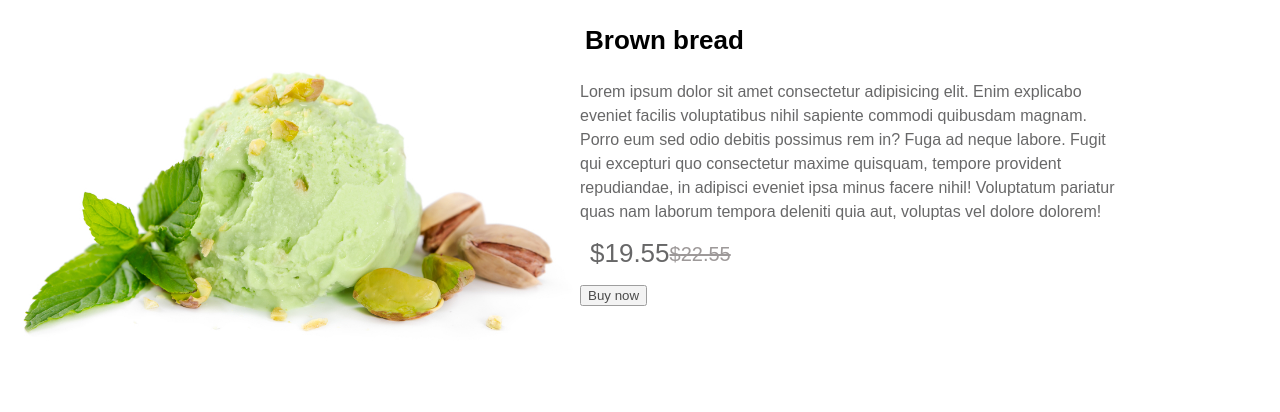
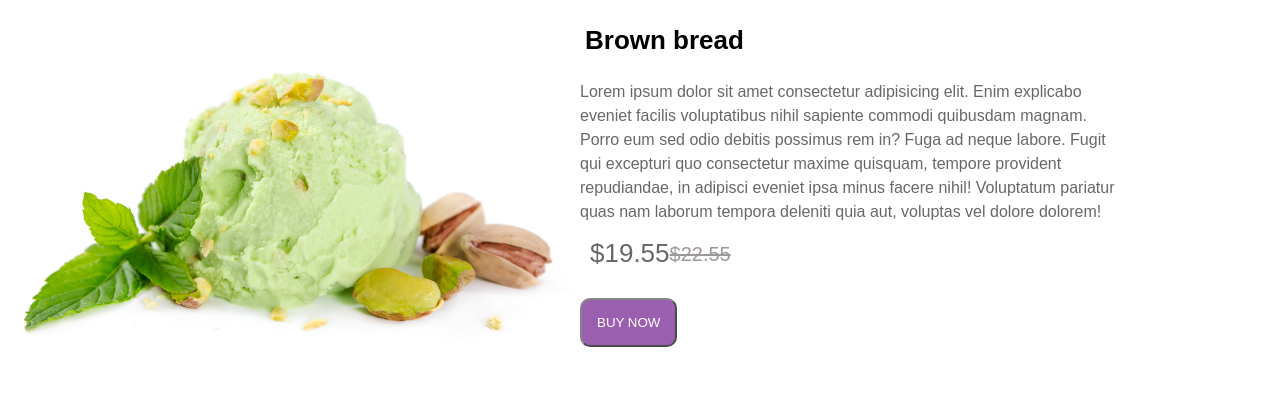
Before and after one commit to onoshkinivan/prov-work, a plain HTML site: page index.html in a window 1280 px wide. Drawn offline with Linux system fonts and the light colour scheme; a web font is replaced by a local one.

Commit message:
Add files via upload

```diff
--- a/style.css
+++ b/style.css
@@ -62,3 +62,16 @@ html, body {
     font-weight: 500;
     font-size: 20px;
 }
+
+.button {
+    color: white;
+    text-decoration: none;
+    text-transform: uppercase;
+    background-color: #701d8e;
+    display: inline-block;
+    padding: 15px;
+    border-radius: 10px;
+    margin-top: 15px;
+    position: relative;
+    cursor: pointer;
+}
```
